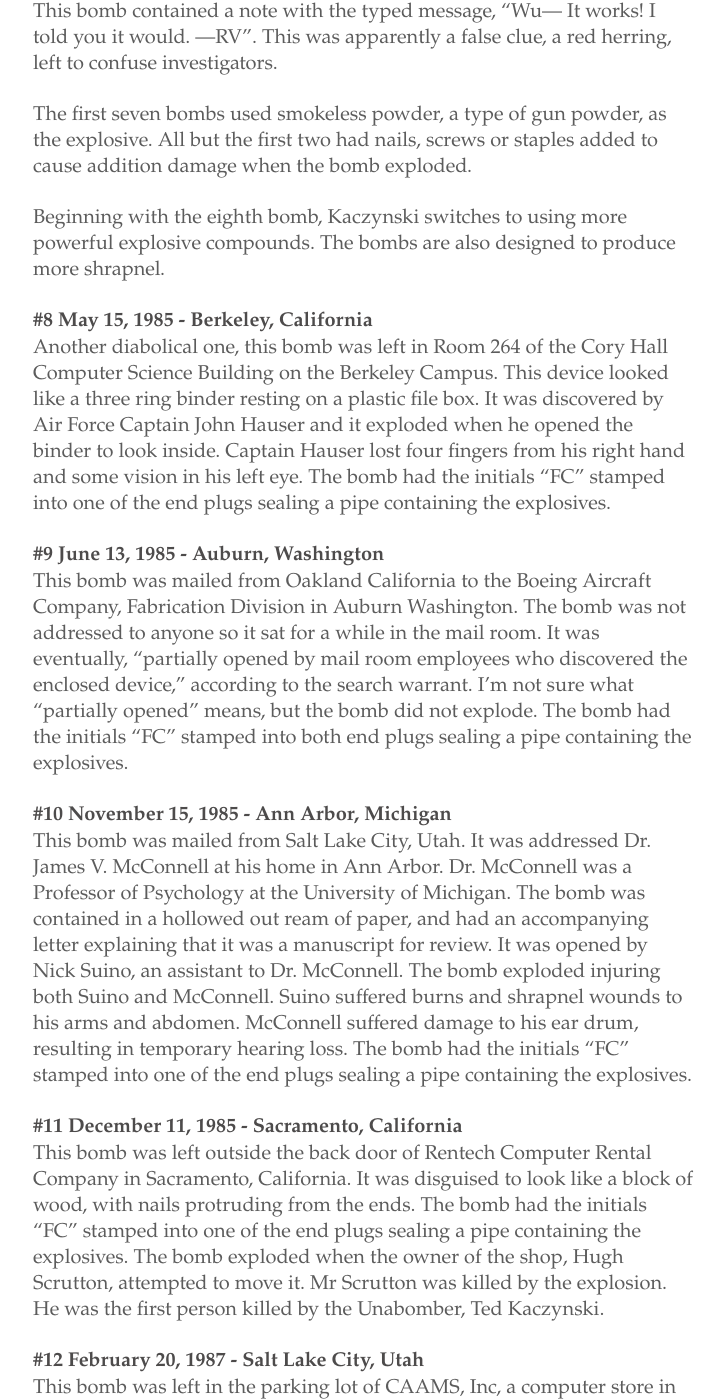
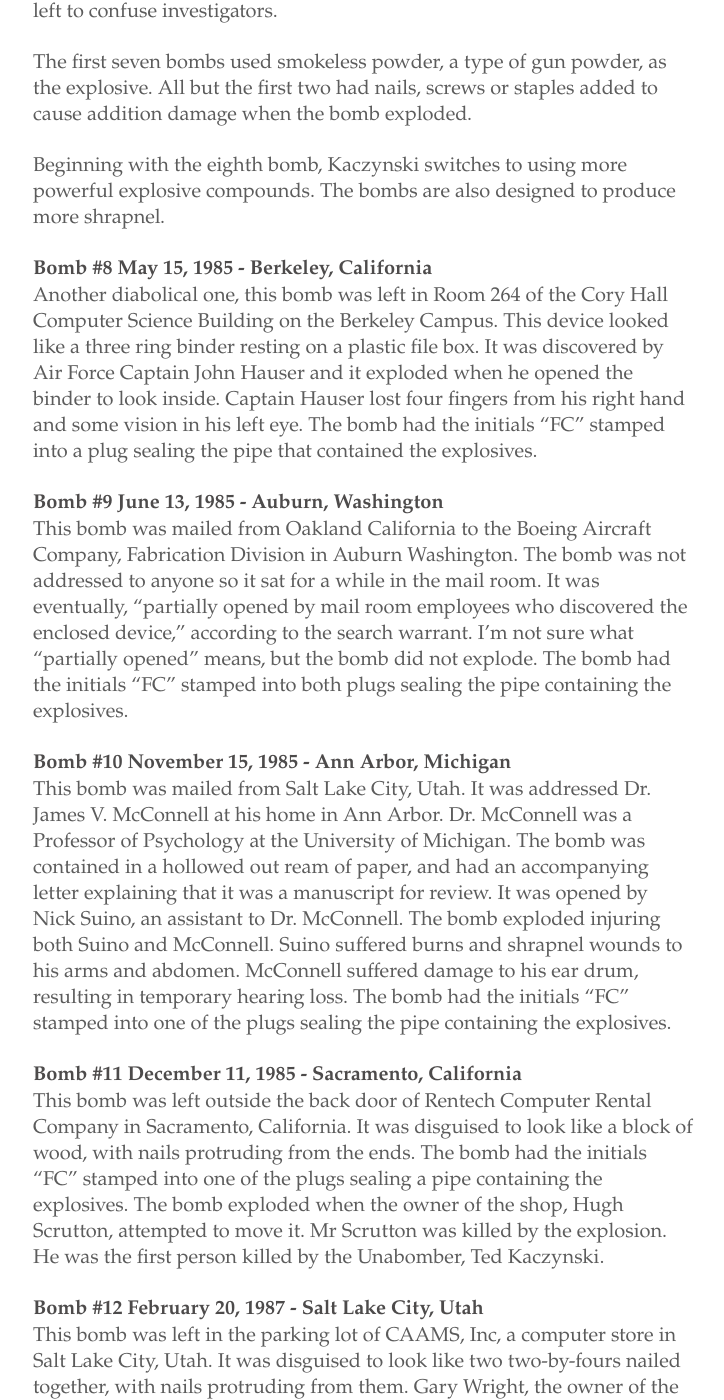
Before and after one commit to infomongo/infomongo.github.io, a Jekyll site: the page built from _posts/2017-10-09-unambomber-research.md, in a window 1280 px wide and 1400 px high, scrolled down 11118 px. Shown: the whole window, without its empty margins (277-1001 px from the left). Built offline with Jekyll 4.4.1, drawn with Linux system fonts in a browser that asks for light colours; some of the changed text lies outside the part shown.

Commit message:
improve post

```diff
--- a/_posts/2017-10-09-unambomber-research.md
+++ b/_posts/2017-10-09-unambomber-research.md
@@ -30,7 +30,7 @@
 
 He also worked briefly for a restaurant equipment company, from  August or September of 1978 thru the summer of 1979.
 
-He started bombing while he lived and worked in Chicago in 1978  and 1979. His first bomb was left in the parking lot of the Chicago campus of the University of Illinois in May of 1978. His next was left at Northwestern University in May of 1979. His third was mailed from Chicago in November of 1979. According to this [article by the New York Times][12], these first bombs were likely made in shed behind his parent’s home in Lombard, Illinois.
+He started bombing while he lived Chicago in 1978. His first bomb was left in a parking lot on the Chicago campus of the University of Illinois in May of 1978. His next was left at Northwestern University in May of 1979. His third was mailed from Chicago in November of 1979. According to this [article by the New York Times][12], these first bombs were likely made in shed behind his parent’s home in Lombard, Illinois.
 
 ### The Murray Experiments at Harvard
 
@@ -98,19 +98,19 @@
 
 ### Recognition & Capture
 
-In the TV show, [Manhunt: Unabomber][1], FBI special agent James R. Fitzgerald, has to convince David Kaczynski to turn his brother in. Agent Fitzgerald also has to convince his superiors to publish the manifesto. Lastly he does much of the linguistic work comparing the Unabomber’s letters to those of Ted Kaczynski, which is a major focus of the search warrant.
+In the TV show, [Manhunt: Unabomber][1], FBI special agent James R. Fitzgerald, has to convince David Kaczynski to turn his brother in. Agent Fitzgerald also has to convince his superiors to publish the manifesto. Lastly, he does much of the linguistic work comparing the Unabomber’s letters to those of Ted Kaczynski, which is a major focus of the search warrant.
 
 <img class="full-width" src="/img/based-on-true-events.png">
 
 In reality, things were pretty different. The first person to strongly suspect that Ted was the Unabomber was Linda Patrik, David Kaczynski’s wife.
 
-Linda never met Ted, she knew him only from the letters he wrote and from David’s stories. But she began to suspect that Ted might be the Unabomber in the summer of 1995, when the FBI began to release information to the public, in response to the flurry of letter sent by the Unabomber. This was before the manifesto was published in September of 1995.
+Linda never met Ted. She knew him only from the letters he wrote and from David’s stories. But she began to suspect that Ted might be the Unabomber in the summer of 1995, when the FBI began to release information to the public. This was before the manifesto was published in September of 1995.
 
 In [an article published on the Union College website][10], she says that when she read the manifesto, “I knew as soon as I saw it that it was Ted who had written it.” David, however, was not yet convinced.
 
 After reading the manifesto, David started looking at letters Ted had written. In one, the phrase “cool-headed logician” appears. This phase also appears in the manifesto. Additionally, he found a letter written in approximately 1971 that had substantially the same anti-technology message as the manifesto. Together, they spent about a month comparing Ted’s letter to the manifesto. David was distraught. To say nothing might endanger innocent lives. But if he told the authorities about his concerns, he was afraid Ted would be killed either during his arrest or by the government seeking the death penalty.
 
-They contacted a Susan Swanson, a close childhood friend of Linda’s, who now worked as a private investigator. Without mentioning the Unabomber, they asked her how to analyze someone’s writing. Susan put them in touch with Clint Van Zandt, a retired FBI agent and criminal profiler who specialized in document comparisons.
+They contacted Susan Swanson, a close childhood friend of Linda’s, who now worked as a private investigator. Without mentioning the Unabomber, they asked her how to analyze someone’s writing. Susan put them in touch with Clint Van Zandt, a retired FBI agent and criminal profiler who specialized in document comparisons.
 
 They gave Van Zandt the 1971 letter and the manifesto. He concluded that there was a 40 to 60% chance that the same person had written both. They had agreed that anything over 25% would be enough to convince them. They contacted the FBI thru a lawyer and shared their belief that Ted Kaczynski was the Unabomber.
 
@@ -122,27 +122,27 @@
 
 ### Chronology of Bombs
 
-**#1 May 26, 1978 - Chicago, Illinois**
+**Bomb #1 May 26, 1978 - Chicago, Illinois**
 This bomb was hand delivered. It was left at the Chicago Campus of the University of Illinois in the Engineering Building parking lot.  It had a return address of Professor Buckley Crist at
 Northwestern University (NWU) in Evanston, Illinois. It was returned to the Professor Crist, who was suspicious because he hadn’t sent it. He gave it to NWU Public Safety and an officer was slightly injured when opening the package. The officer was lucky to escape serious injury.
 
-**#2 May 9, 1979 - Evanston, Illinois**
-This bomb was also hand delivered. It was left in room 2424 of the Technical Building of NWU in Evanston.  John Harris, a member of the Civil Engineering Department, opened the cigar box containing the bomb. It exploded inflicting numerous lacerations and burns to Harris, altho [Wikipedia][11] describes the injuries as minor.
+**Bomb #2 May 9, 1979 - Evanston, Illinois**
+This bomb was also hand delivered. It was left in room 2424 of the Technical Building of NWU in Evanston.  John Harris, a member of the Civil Engineering Department, opened the cigar box containing the bomb. It exploded, inflicting numerous lacerations and burns to Harris, altho [Wikipedia][11] describes the injuries as minor.
 
-**#3 November 15. 1979 - Chicago, Illinois**
+**Bomb #3 November 15. 1979 - Chicago, Illinois**
 Mailed from Chicago, this device had a crude altimeter as a trigger. It exploded on board an American Airlines Boeing 727, carrying both mail and passengers. Eighteen people were treated for smoke inhalation, but there were no serious injuries.
 
-**#4 June 10, 1980 - Lake Forrest, Illinois**
-This bomb was mailed to the President of United Airlines, Percy Wood. This one is a bit diabolical. A letter was sent a letter to Mr Wood, purportedly from one Enoch Fischer. The fictional Mr Fisher said he would be sending a book shortly, “Ice Brothers”
-by Sloan Wilson, because the book had “great social significance.” A few days later, on June 10, the bomb arrived in a hollowed out copy of the book. Mr Wood was seriously injured, with lacerations to his face and leg, when he opened it. The device contained a small metal tag stamped with the initials “FC”. It was the first bomb to contain these initials.
+**Bomb #4 June 10, 1980 - Lake Forrest, Illinois**
+This bomb was mailed to the President of United Airlines, Percy Wood. This one is diabolical. A letter was sent a letter to Mr. Wood, purportedly from one Enoch Fischer. The fictional Mr. Fisher said he would be sending a book shortly, “Ice Brothers”
+by Sloan Wilson, because the book had “great social significance.” A few days later, on June 10, the bomb arrived in a hollowed out copy of the book. Mr. Wood was seriously injured, with lacerations to his face and leg, when he opened it. The device contained a small metal tag stamped with the initials “FC”. It was the first bomb to contain these initials.
 
-**#5 October 8, 1981 - Salt Lake City, Utah**
+**Bomb #5 October 8, 1981 - Salt Lake City, Utah**
 The bomb was left in the Bennion Hall Business Building on the campus of the University of Utah in Salt Lake City. A student discovered the package and alerted the campus police. The campus police, worried it might be bomb, brought in the Salt Lake City Police. Their bomb squad x-rayed the package, confirmed it was a bomb, and disabled it with a small explosive charge. The bomb also contained a metal tag stamped with the initials “FC”.
 
-**#6 May 5, 1982 - Nashville, Tennessee**
+**Bomb #6 May 5, 1982 - Nashville, Tennessee**
 This bomb was mailed from the BYU campus post office in Provo, Utah. It was addressed to Professor Patrick C. Fischer at Pennsylvania State University. It was forwarded by a secretary there to Vanderbilt University, where Fisher then worked. He had been the chair of the Computer Science department since 1980. The professor was out of the country and it was opened by his secretary, Janet Smith. The device exploded inflicting serious injuries to her face and arms. It contained a metal tag stamped with the initials “FC”.
 
-**#7 July 2, 1982 - Berkeley, California**
+**Bomb #7 July 2, 1982 - Berkeley, California**
 The bomb was left in Room 411 of the Cory Hall Mathematics Building on the campus of University of California at Berkeley. Professor Diogenes Angelakos discovered the device which exploded when he attempted to pick it up. He suffered serious
 injuries to his right hand, arm, and face. This bomb contained a note with the typed message, “Wu--- It works! I told you it would. ---RV”. This was apparently a false clue, a red herring, left to confuse investigators.
 
@@ -150,40 +150,40 @@
 
 Beginning with the eighth bomb, Kaczynski switches to using more powerful explosive compounds. The bombs are also designed to produce more shrapnel.
 
-**#8 May 15, 1985 - Berkeley, California**
-Another diabolical one, this bomb was left in Room 264 of the Cory Hall Computer Science Building on the Berkeley Campus. This device looked like a three ring binder resting on a plastic file box. It was discovered by Air Force Captain John Hauser and it exploded when he opened the binder to look inside. Captain Hauser lost four fingers from his right hand and some vision in his left eye. The bomb had the initials “FC” stamped into one of the end plugs sealing a pipe containing the explosives.
+**Bomb #8 May 15, 1985 - Berkeley, California**
+Another diabolical one, this bomb was left in Room 264 of the Cory Hall Computer Science Building on the Berkeley Campus. This device looked like a three ring binder resting on a plastic file box. It was discovered by Air Force Captain John Hauser and it exploded when he opened the binder to look inside. Captain Hauser lost four fingers from his right hand and some vision in his left eye. The bomb had the initials “FC” stamped into a plug sealing the pipe that contained the explosives.
 
-**#9 June 13, 1985 - Auburn, Washington**
-This bomb was mailed from Oakland California to the Boeing Aircraft Company, Fabrication Division in Auburn Washington. The bomb was not addressed to anyone so it sat for a while in the mail room. It was eventually, “partially opened by mail room employees who discovered the enclosed device,” according to the search warrant. I’m not sure what “partially opened” means, but the bomb did not explode. The bomb had the initials “FC” stamped into both end plugs sealing a pipe containing the explosives.
+**Bomb #9 June 13, 1985 - Auburn, Washington**
+This bomb was mailed from Oakland California to the Boeing Aircraft Company, Fabrication Division in Auburn Washington. The bomb was not addressed to anyone so it sat for a while in the mail room. It was eventually, “partially opened by mail room employees who discovered the enclosed device,” according to the search warrant. I’m not sure what “partially opened” means, but the bomb did not explode. The bomb had the initials “FC” stamped into both plugs sealing the pipe containing the explosives.
 
-**#10 November 15, 1985 - Ann Arbor, Michigan**
-This bomb was mailed from Salt Lake City, Utah. It was addressed Dr. James V. McConnell at his home in Ann Arbor. Dr. McConnell was a Professor of Psychology at the University of Michigan. The bomb was contained in a hollowed out ream of paper, and had an accompanying letter explaining that it was a manuscript for review. It was opened by Nick Suino, an assistant to Dr. McConnell. The bomb exploded injuring both Suino and McConnell. Suino suffered burns and shrapnel wounds to his arms and abdomen. McConnell suffered damage to his ear drum, resulting in temporary hearing loss. The bomb had the initials “FC” stamped into one of the end plugs sealing a pipe containing the explosives.
+**Bomb #10 November 15, 1985 - Ann Arbor, Michigan**
+This bomb was mailed from Salt Lake City, Utah. It was addressed Dr. James V. McConnell at his home in Ann Arbor. Dr. McConnell was a Professor of Psychology at the University of Michigan. The bomb was contained in a hollowed out ream of paper, and had an accompanying letter explaining that it was a manuscript for review. It was opened by Nick Suino, an assistant to Dr. McConnell. The bomb exploded injuring both Suino and McConnell. Suino suffered burns and shrapnel wounds to his arms and abdomen. McConnell suffered damage to his ear drum, resulting in temporary hearing loss. The bomb had the initials “FC” stamped into one of the plugs sealing the pipe containing the explosives.
 
-**#11 December 11, 1985 - Sacramento, California**
-This bomb was left outside the back door of Rentech Computer Rental Company in Sacramento, California. It was disguised to look like a block of wood, with nails protruding from the ends. The bomb had the initials “FC” stamped into one of the end plugs sealing a pipe containing the explosives. The bomb exploded when the owner of the shop, Hugh Scrutton, attempted to move it. Mr Scrutton was killed by the explosion.  He was the first person killed by the Unabomber, Ted Kaczynski.
+**Bomb #11 December 11, 1985 - Sacramento, California**
+This bomb was left outside the back door of Rentech Computer Rental Company in Sacramento, California. It was disguised to look like a block of wood, with nails protruding from the ends. The bomb had the initials “FC” stamped into one of the  plugs sealing a pipe containing the explosives. The bomb exploded when the owner of the shop, Hugh Scrutton, attempted to move it. Mr Scrutton was killed by the explosion.  He was the first person killed by the Unabomber, Ted Kaczynski.
 
-**#12 February 20, 1987 - Salt Lake City, Utah**
-This bomb was left in the parking lot of CAAMS, Inc, a computer store in Salt Lake City, Utah. It was disguised to look like two two-by-fours nailed together, with nails protruding from them. Gary Wright, the owner of the business, noticed  the device in the parking lot. Afraid someone would run over it, he got out to move the device. It exploded, lacerating his arms, face and legs. The bomb had the initials “FC” stamped into one of the end plugs sealing a pipe containing the explosive.
+**Bomb #12 February 20, 1987 - Salt Lake City, Utah**
+This bomb was left in the parking lot of CAAMS, Inc, a computer store in Salt Lake City, Utah. It was disguised to look like two two-by-fours nailed together, with nails protruding from them. Gary Wright, the owner of the business, noticed  the device in the parking lot. Afraid someone would run over it, he got out to move the device. It exploded, lacerating his arms, face and legs. The bomb had the initials “FC” stamped into one of the plugs sealing a pipe containing the explosive.
 
-A woman who worked for the company saw a man pull the device out of bag and leave it in the parking lot. As he left, the man saw her in the window. She became distracted by a telephone call or a conversation with a coworker and forgot about the man and the strange object until the explosion. She was able to give a police a description and is the source of the infamous Unabomber police sketch with the hoodie and the aviator sunglasses.
+A woman who worked for the company saw a man pull the device out of bag and leave it in the parking lot. As he left, the man saw her in the window. She became distracted by a telephone call or a conversation with a coworker and forgot about the man and the strange object until the explosion. She was gave the police a description that is the source of the infamous sketch with the hoodie and the aviator sunglasses.
 
 Perhaps spooked by being seen, the Unabomber took a six year break. His next bomb wasn’t mailed until 1993.
 
-**#13 June 22, 1993 - Tiburon, California**
+**Bomb #13 June 22, 1993 - Tiburon, California**
 This bomb was mailed to Dr. Charles Epstein at his home in Tiburon, California. He was a professor at the University of California, San Francisco, Medical School. The bomb was mailed from Sacramento, California. It was sent in a padded envelope which contained a small box made of redwood. It exploded when the envelope was opened and Dr. Epstein was seriously injured. He had damage to both eardrums and lost three fingers.
 
-**#14 June 24, 1993 - New Haven, Connecticut**
+**Bomb #14 June 24, 1993 - New Haven, Connecticut**
 This bomb was identical to bomb #13. Both bombs were mailed from Sacramento, California on June 18, 1993. This one was addressed to Dr. David Gelernter at his office in the Computer Science Department of Yale University. It exploded when he opened the package on the morning of June 24, 1993. He sustained serious burns, shrapnel wounds, damage to his right eye and lost the use of his right hand.
 
-**#15 December 10. 1994 - North Caldwell, New Jersey**
+**Bomb #15 December 10. 1994 - North Caldwell, New Jersey**
 This bomb was mailed to Thomas Mosser at his home in North Caldwell, New Jersey, from San Francisco, California. Mosser was killed when he opened the package. His wife and infant daughter were in a nearby room and escaped injury because they were protected from the blast by a large stone fireplace.
 
 The search warrant describes the bomb this way:
-“Double edged razor blades and numerous paneling nails, approximately 1" in length, were placed in the explosive device for additional shrapnel. It was designed to function as an anti-personnel device.”
+“Double edged razor blades and numerous paneling nails, approximately 1\" in length, were placed in the explosive device for additional shrapnel. It was designed to function as an anti-personnel device.”
 
 The Unabomber explained in a letter sent to the New York Times, that Mosser was targeted because he handled PR for the Exxon Valdez incident. This is incorrect. Mosser and his company did not have any connection with Exxon Valdez.
 
-**#16 April 24, 1995 - Sacramento. California**
+**Bomb #16 April 24, 1995 - Sacramento. California**
 This bomb was mailed from Oakland, California to William Dennison, at the offices of the Timber Association of California, in Sacramento. The trade group had changed its name to the California Forestry Association several years earlier, but was still at the same address. William Dennison was president and CEO of the association until 1994, when he was replaced by Gilbert B. Murray. Murray opened the package and was killed in the blast that knocked doors off their hinges and shattered glass partitions in the office.
 
 ### Links & References
```
Also changed, not shown: other parts of _posts/2017-10-09-unambomber-research.md (+5 -5 lines).
